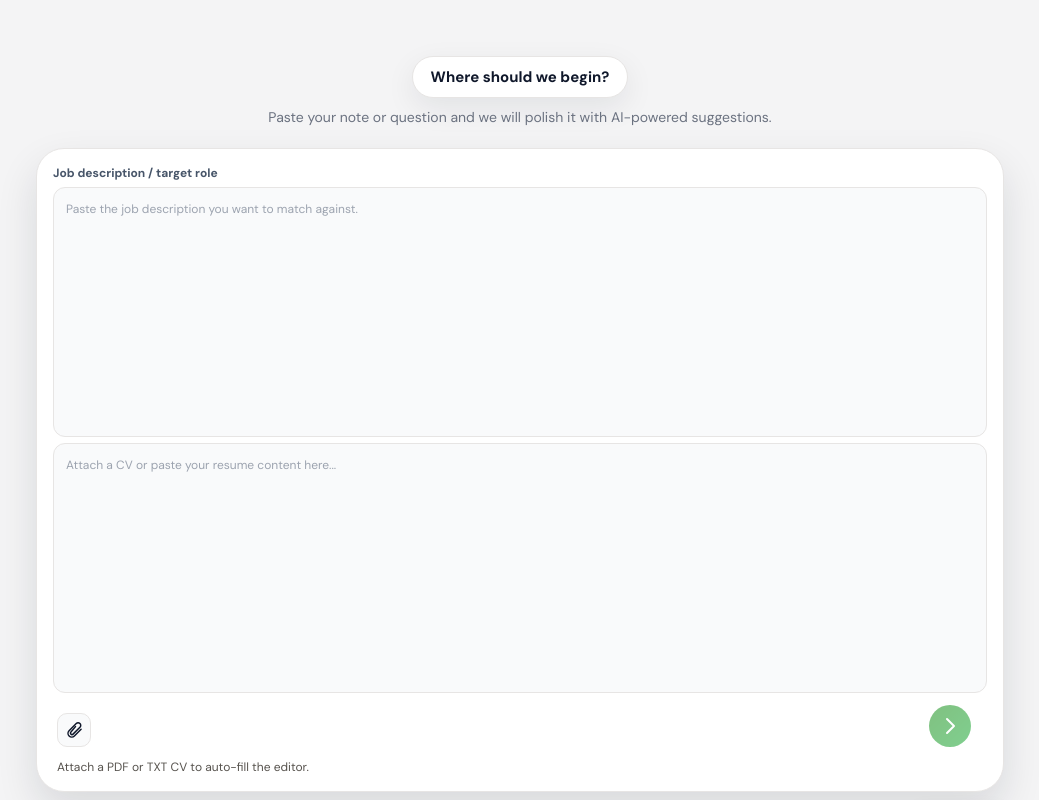
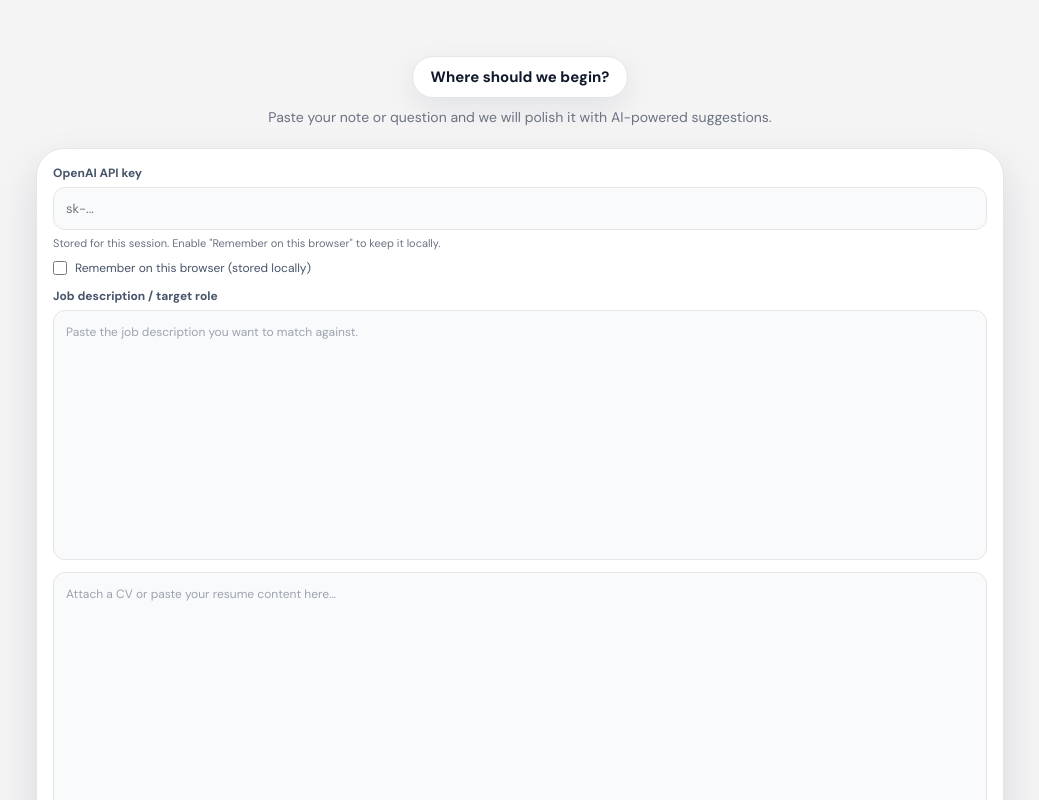
Before and after one commit to hrakhshani/cv-assistant, a React (Vite) app: page / in a window 1280 px wide. Shown: the top 800 px of the page, without its empty margins (120-1159 px from the left). Built offline with nearby package versions, Linux system fonts and the light colour scheme.

Commit message:
change openai token access

```diff
--- a/src/components/WritingAssistant.jsx
+++ b/src/components/WritingAssistant.jsx
@@ -7,6 +7,9 @@ const initialText = '';
 
 const initialSuggestions = [];
 const initialKeywords = [];
+const API_KEY_REQUIRED_MESSAGE = 'Enter your OpenAI API key to enable AI-powered suggestions.';
+const API_KEY_STORAGE_KEY = 'writingAssistantApiKey';
+const API_KEY_REMEMBER_KEY = 'writingAssistantRememberApiKey';
 
 const makeSessionTitle = (content) => {
   const cleaned = (content || '').replace(/\s+/g, ' ').trim();
@@ -416,6 +419,9 @@ export default function WritingAssistant() {
   const [hasAnalyzed, setHasAnalyzed] = useState(false);
   const [isAnalyzing, setIsAnalyzing] = useState(false);
   const [analysisError, setAnalysisError] = useState(null);
+  const [apiKey, setApiKey] = useState('');
+  const [rememberApiKey, setRememberApiKey] = useState(false);
+  const [hasHydratedApiKey, setHasHydratedApiKey] = useState(false);
   const [jobDescription, setJobDescription] = useState('');
   const [cvAttachmentName, setCvAttachmentName] = useState(null);
   const [attachmentError, setAttachmentError] = useState(null);
@@ -435,6 +441,7 @@ export default function WritingAssistant() {
   const requestIdRef = useRef(0);
   const abortControllerRef = useRef(null);
   const fileInputRef = useRef(null);
+  const apiKeyInputRef = useRef(null);
 
   const resetFeedbackState = useCallback(() => {
     setSuggestions([]);
@@ -485,13 +492,13 @@ export default function WritingAssistant() {
       return;
     }
 
-    const apiKey = import.meta.env.VITE_OPENAI_API_KEY;
-    if (!apiKey) {
+    const trimmedApiKey = apiKey.trim();
+    if (!trimmedApiKey) {
       if (abortControllerRef.current) {
         abortControllerRef.current.abort();
         abortControllerRef.current = null;
       }
-      setAnalysisError('Add VITE_OPENAI_API_KEY in a .env file to enable OpenAI-powered suggestions.');
+      setAnalysisError(API_KEY_REQUIRED_MESSAGE);
       setIsAnalyzing(false);
       setAiScore(null);
       setHasAnalyzed(false);
@@ -510,9 +517,9 @@ export default function WritingAssistant() {
     setAnalysisError(null);
 
     try {
-      const extractedKeywords = await requestKeywordsFromOpenAI(jobDesc, apiKey, controller.signal);
+      const extractedKeywords = await requestKeywordsFromOpenAI(jobDesc, trimmedApiKey, controller.signal);
       const missingKeywords = findMissingKeywords(extractedKeywords, content);
-      const result = await requestAnalysisFromOpenAI(content, jobDesc, apiKey, controller.signal);
+      const result = await requestAnalysisFromOpenAI(content, jobDesc, trimmedApiKey, controller.signal);
       if (requestIdRef.current !== requestId) return;
 
       const incomingSuggestions = Array.isArray(result?.suggestions) ? result.suggestions : [];
@@ -566,13 +573,46 @@ export default function WritingAssistant() {
         abortControllerRef.current = null;
       }
     }
-  }, [resetFeedbackState, activeSessionId]);
+  }, [resetFeedbackState, activeSessionId, apiKey]);
 
   useEffect(() => () => {
     if (abortControllerRef.current) {
       abortControllerRef.current.abort();
     }
   }, []);
+
+  useEffect(() => {
+    try {
+      const storedRemember = localStorage.getItem(API_KEY_REMEMBER_KEY);
+      const shouldRemember = storedRemember === 'true';
+      setRememberApiKey(shouldRemember);
+      if (shouldRemember) {
+        const storedKey = localStorage.getItem(API_KEY_STORAGE_KEY);
+        if (storedKey) {
+          setApiKey(storedKey);
+        }
+      }
+    } catch (err) {
+      // Ignore storage issues (private mode, etc.)
+    }
+    setHasHydratedApiKey(true);
+  }, []);
+
+  useEffect(() => {
+    if (!hasHydratedApiKey) return;
+    try {
+      const trimmed = apiKey.trim();
+      if (rememberApiKey && trimmed) {
+        localStorage.setItem(API_KEY_STORAGE_KEY, trimmed);
+        localStorage.setItem(API_KEY_REMEMBER_KEY, 'true');
+      } else {
+        localStorage.removeItem(API_KEY_STORAGE_KEY);
+        localStorage.setItem(API_KEY_REMEMBER_KEY, rememberApiKey ? 'true' : 'false');
+      }
+    } catch (err) {
+      // Ignore storage issues (private mode, etc.)
+    }
+  }, [rememberApiKey, apiKey, hasHydratedApiKey]);
 
   const handleTextChange = useCallback((eOrValue) => {
     const newValue = typeof eOrValue === 'string' ? eOrValue : eOrValue?.target?.value ?? '';
@@ -651,6 +691,23 @@ export default function WritingAssistant() {
       return;
     }
 
+    const trimmedKey = apiKey.trim();
+    if (!trimmedKey) {
+      if (abortControllerRef.current) {
+        abortControllerRef.current.abort();
+        abortControllerRef.current = null;
+      }
+      setShowAnalysis(false);
+      setIsAnalyzing(false);
+      setHasAnalyzed(false);
+      setAiScore(null);
+      setAnalysisError(API_KEY_REQUIRED_MESSAGE);
+      if (apiKeyInputRef.current) {
+        apiKeyInputRef.current.focus();
+      }
+      return;
+    }
+
     const trimmed = text.trim();
     if (!trimmed) {
       setShowAnalysis(false);
@@ -659,7 +716,7 @@ export default function WritingAssistant() {
     }
     setShowAnalysis(true);
     runAnalysis(text, jobDescription);
-  }, [isParsingAttachment, runAnalysis, text, jobDescription]);
+  }, [apiKey, isParsingAttachment, runAnalysis, text, jobDescription]);
 
   const handleSelectSession = useCallback((sessionId) => {
     const session = sessions.find(s => s.id === sessionId);
@@ -1150,6 +1207,47 @@ export default function WritingAssistant() {
                   gap: '12px'
                 }}
               >
+                <div style={{ display: 'flex', flexDirection: 'column', gap: '12px' }}>
+                  <div style={{ display: 'flex', flexDirection: 'column', gap: '6px' }}>
+                    <label style={{ fontFamily: "'DM Sans', sans-serif", fontSize: '12px', fontWeight: 700, color: '#475569' }}>
+                      OpenAI API key
+                    </label>
+                    <input
+                      ref={apiKeyInputRef}
+                      type="password"
+                      value={apiKey}
+                      onChange={(e) => setApiKey(e.target.value)}
+                      placeholder="sk-..."
+                      autoComplete="off"
+                      spellCheck={false}
+                      style={{
+                        border: '1px solid #E7E5E4',
+                        borderRadius: '12px',
+                        padding: '12px',
+                        background: '#F9FAFB',
+                        fontFamily: "'DM Sans', sans-serif",
+                        fontSize: '13px',
+                        color: '#0F172A'
+                      }}
+                    />
+                    <span style={{
+                      fontFamily: "'DM Sans', sans-serif",
+                      fontSize: '11px',
+                      color: '#6B7280'
+                    }}>
+                      Stored for this session. Enable "Remember on this browser" to keep it locally.
+                    </span>
+                    <label style={{ display: 'flex', alignItems: 'center', gap: '8px', fontFamily: "'DM Sans', sans-serif", fontSize: '12px', color: '#475569', marginTop: '4px' }}>
+                      <input
+                        type="checkbox"
+                        checked={rememberApiKey}
+                        onChange={(e) => setRememberApiKey(e.target.checked)}
+                        style={{ width: '14px', height: '14px' }}
+                      />
+                      Remember on this browser (stored locally)
+                    </label>
+                  </div>
+
                   <div style={{ display: 'flex', flexDirection: 'column', gap: '6px' }}>
                     <label style={{ fontFamily: "'DM Sans', sans-serif", fontSize: '12px', fontWeight: 700, color: '#475569' }}>
                       Job description / target role
@@ -1171,6 +1269,7 @@ export default function WritingAssistant() {
                         fontSize: '12px'
                       }}
                     />
+                  </div>
 
                   <textarea
                       className="composer-textarea hide-scrollbar"
```
Lines whose indentation alone changed are shown as unchanged.
